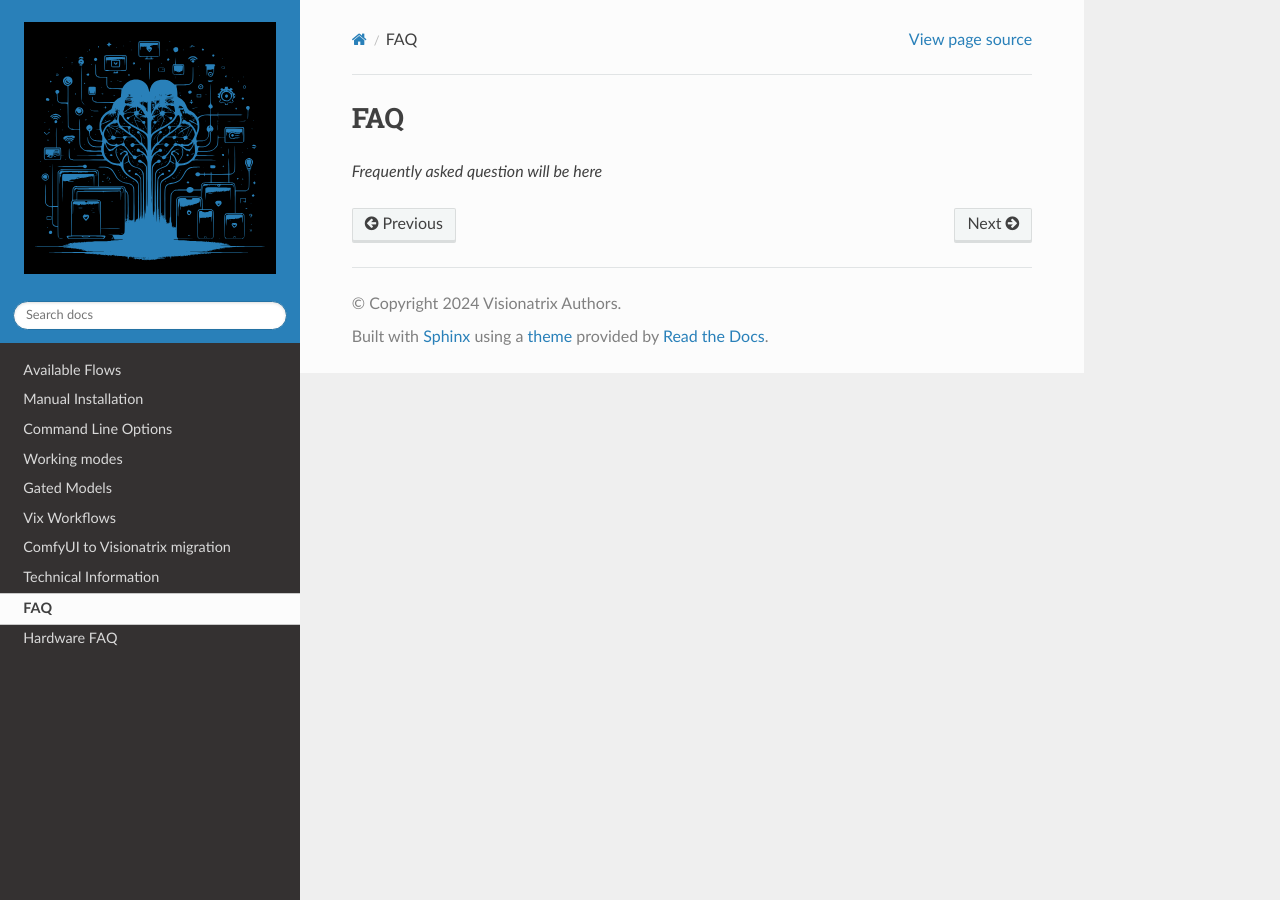
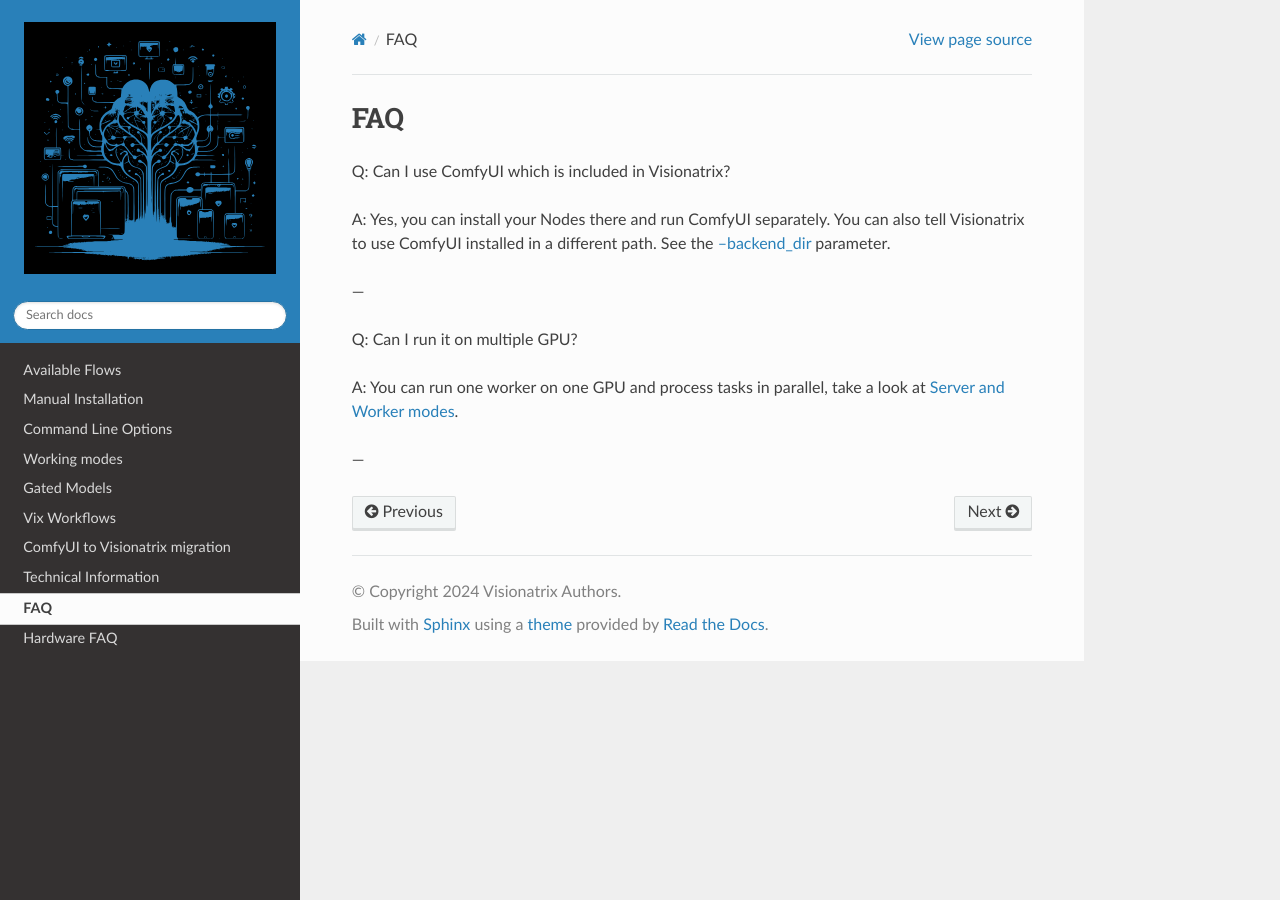
Before and after one commit to Visionatrix/VixFlowsDocs, a Sphinx documentation site: the page built from docs/FAQ.rst, in a window 1280 px wide. Built offline with Sphinx 7.4.7 and the Read the Docs theme 2.0.0, drawn with Linux system fonts in a browser that asks for light colours; the version number could not be read and is left out.

```diff
--- a/docs/FAQ.rst
+++ b/docs/FAQ.rst
@@ -1,4 +1,14 @@
 FAQ
 ===
 
-*Frequently asked question will be here*
+Q: Can I use ComfyUI which is included in Visionatrix?
+
+A: Yes, you can install your Nodes there and run ComfyUI separately. You can also tell Visionatrix to use ComfyUI installed in a different path. See the `--backend_dir <https://visionatrix.github.io/VixFlowsDocs/CommandLineOptions.html#command-line-options>`_ parameter.
+
+---
+
+Q: Can I run it on multiple GPU?
+
+A: You can run one worker on one GPU and process tasks in parallel, take a look at `Server and Worker modes <https://visionatrix.github.io/VixFlowsDocs/WorkingModes.html#server>`_.
+
+---
--- a/docs/Flows/index.rst
+++ b/docs/Flows/index.rst
@@ -13,6 +13,7 @@
    Colorful_XL
    Mobius_XL
    Stable_Cascade
+   SD3_Medium
    VintagePortrait
    Photomaker_1
    PhotoStickers
@@ -20,7 +21,7 @@
    GhibliPortrait
    ComicuPortrait
    MemojiPortrait
-   SD3_Medium
+   SketchPortrait
    MadScientist
    HumanFaceDetailer
    SupirUpscaler
--- a/docs/Installation.rst
+++ b/docs/Installation.rst
@@ -36,7 +36,7 @@
 
 For AMD graphic cards on **Linux** install **ROCM** version of PyTorch using :command:`pip`::
 
-    pip install torch torchvision torchaudio --index-url https://download.pytorch.org/whl/rocm6.0
+    pip install torch torchvision torchaudio --index-url https://download.pytorch.org/whl/rocm6.1
 
 
 ---------
```
Also changed, not shown: docs/Flows/SketchPortrait.rst (added, +34 -0 lines), docs/FlowsResults/SketchPortrait_1.png (added), docs/FlowsResults/SketchPortrait_2.png (added), docs/FlowsResults/SketchPortrait_3.png (added), docs/FlowsResults/SketchPortrait_4.png (added).
